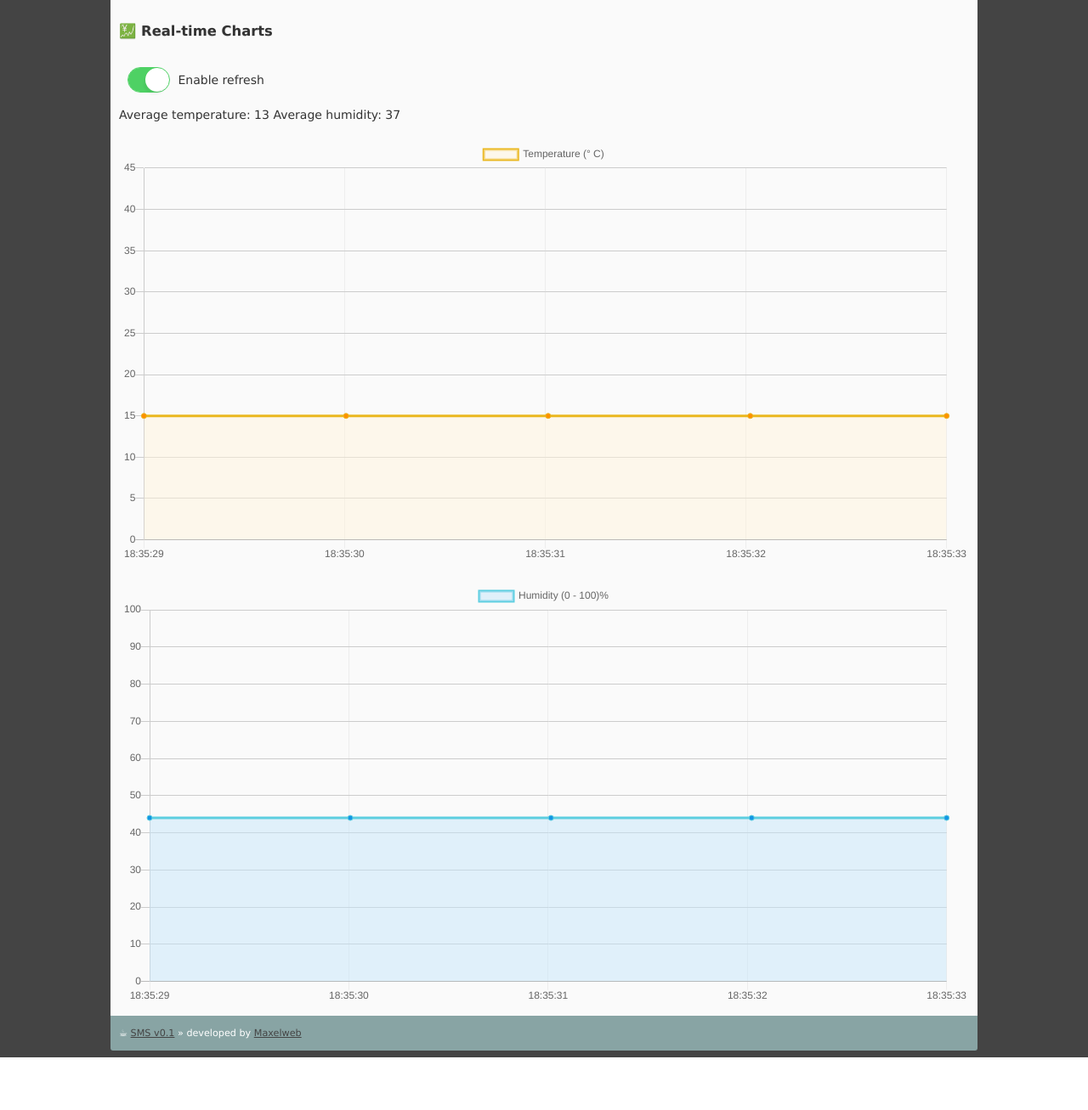
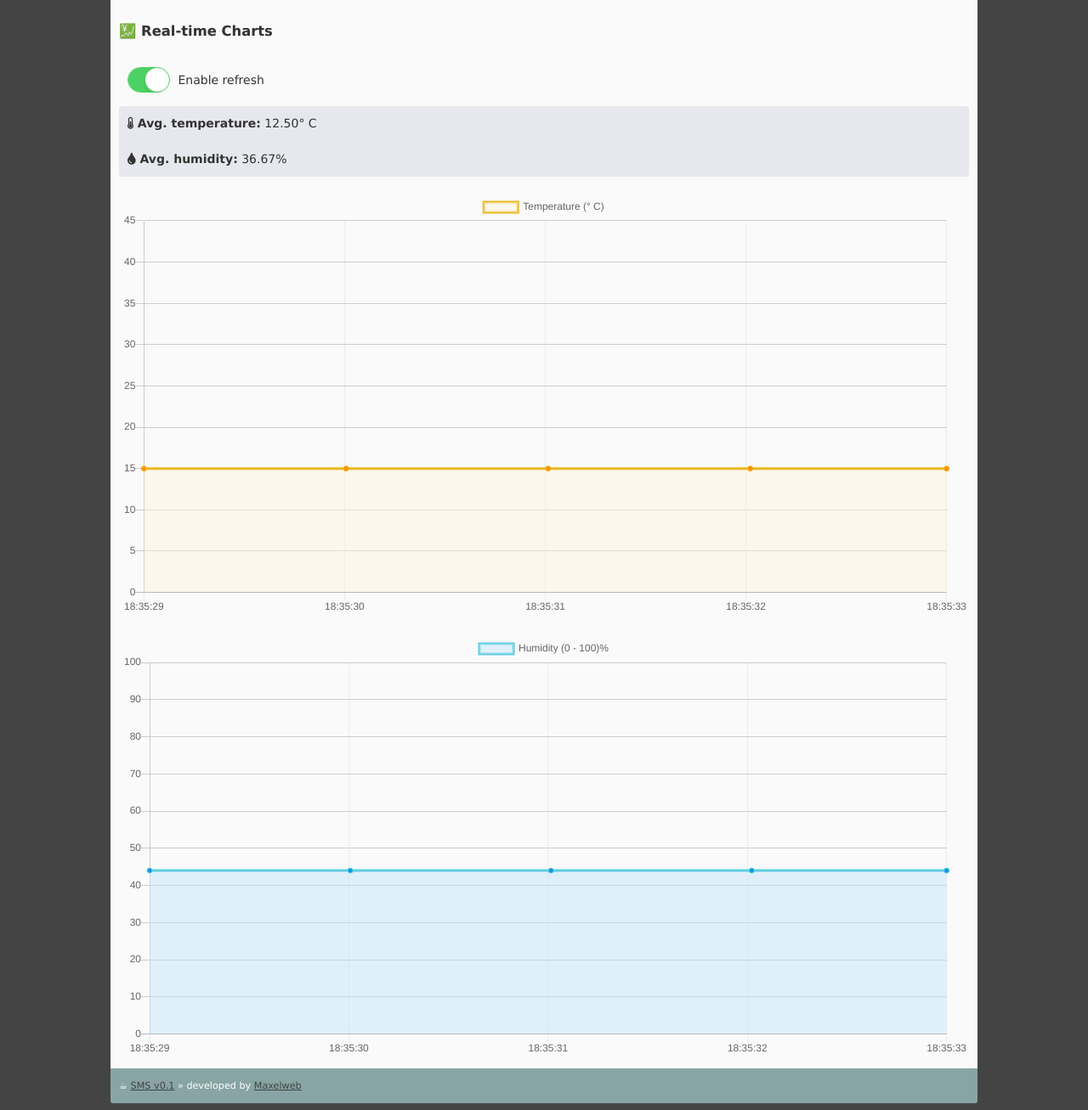
Before and after one commit to Maxelweb/ServerMonitoringSystem, a PHP site: page /?s=real-time in a window 1280 px wide. Shown: the part 163-1470 px from the top of the page at 85% size. Before the commit the page ends 1408 px from the top, so only its background shows below. Run offline with PHP 8.4, Linux system fonts and the light colour scheme.

Commit message:
Fixed avg. temp and humidity

```diff
--- a/webapp/resources/pages/real-time.php
+++ b/webapp/resources/pages/real-time.php
@@ -1,7 +1,5 @@
 <section>
 	<h3>&#x1F4B9; Real-time Charts</h3>
-
-	<!-- Add average temp / hum -->
 
 	<div class="control-container">
 		<input type="checkbox" class="apple-switch" id="AutoRefresh" checked value="1"> Enable refresh
@@ -12,9 +10,11 @@
 			<i class='fas fa-exclamation-circle'></i> An error has occurred while updating charts, retrying soon...
 		</span>
 
-		Average temperature: <span id="AvgTemp"></span>
-
-		Average humidity: <span id="AvgHumi"></span>
+		<span class="box">
+			<strong><i class="fas fa-thermometer-half"></i> Avg. temperature:</strong> <span id="AvgTemp"><i class="fas fa-circle-notch fa-spin"></i> </span>° C
+		<br><br>
+			<strong><i class="fas fa-tint"></i> Avg. humidity:</strong> <span id="AvgHumi"><i class="fas fa-circle-notch fa-spin"></i> </span>%
+		</span>
 
 		<canvas id="TempChart"></canvas>
 
--- a/webapp/resources/realtime.js
+++ b/webapp/resources/realtime.js
@@ -136,10 +136,11 @@ function updateAverage(){
     var avgT = $("#AvgTemp");
     var avgH = $("#AvgHumi");
 
-    // To fix
-
-    avgT.text(Math.round(total.temperature/refreshes));
-    avgH.text(Math.round(total.humidity/refreshes));
+    if(refreshes >= 3)
+    {
+        avgT.text((total.temperature/refreshes).toFixed(2));
+        avgH.text((total.humidity/refreshes).toFixed(2));
+    }
 }
 
 /* main body */
```
